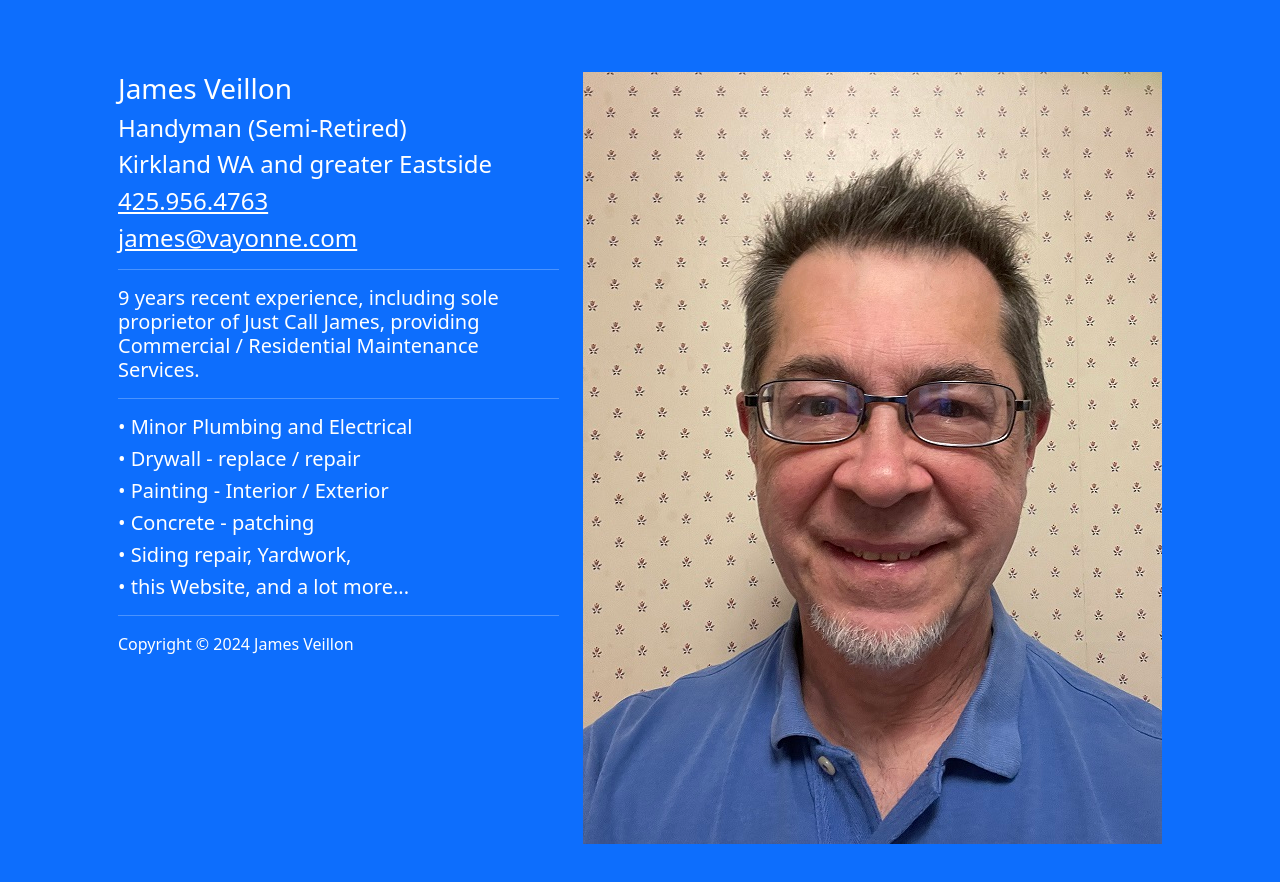
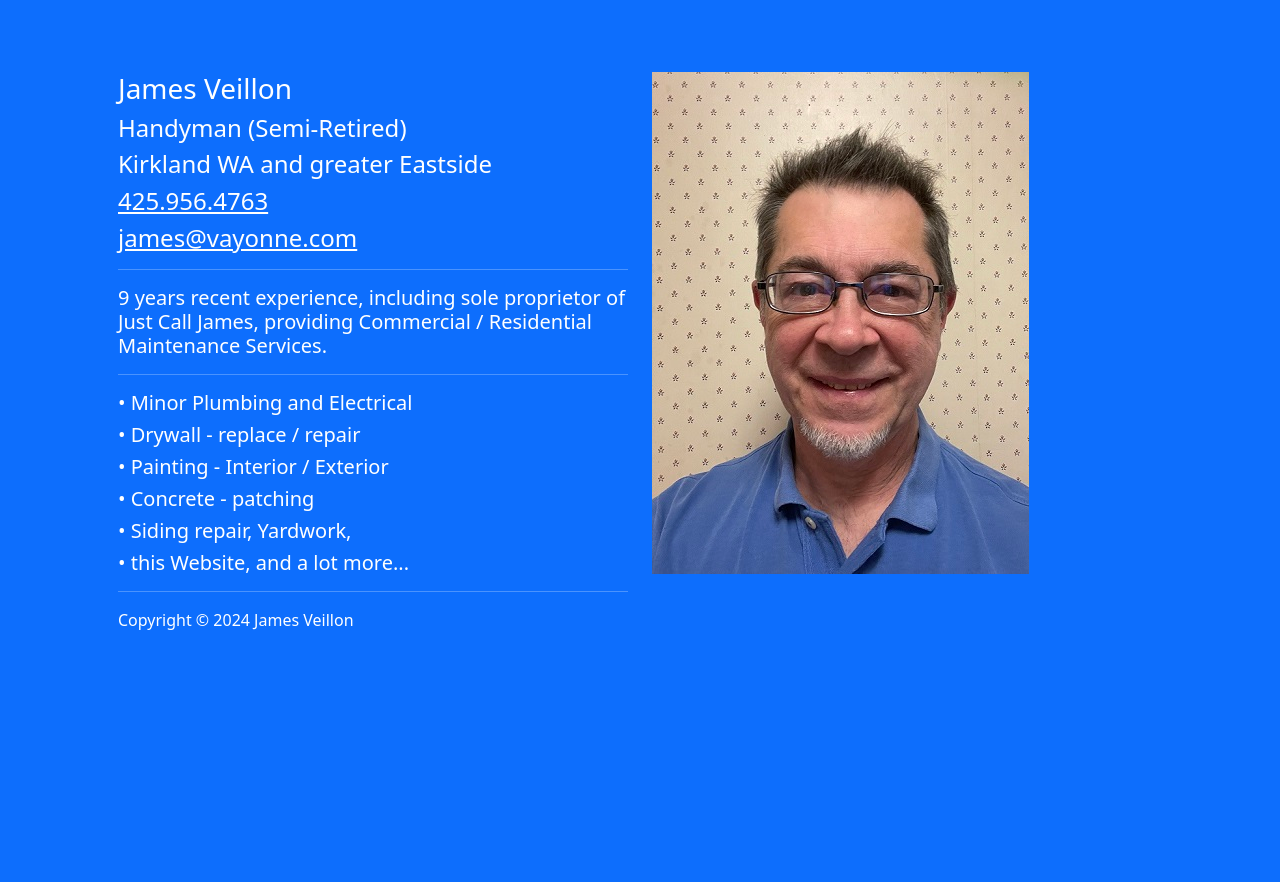
Before and after one commit to james-veillon/Vayonne, a plain HTML site: page index.html in a window 1280 px wide. After the commit the page ends 800 px from the top, so only its background shows below. Drawn offline with nearby package versions, Linux system fonts and the light colour scheme.

Commit message:
Update index.html - headshot2

```diff
--- a/index.html
+++ b/index.html
@@ -27,7 +27,7 @@
         <hr>
         <p>Copyright © 2024 James Veillon</p>
     </div>
-    <div class="col"><img src="./headshot.jpg.jpg" alt="Head Shot"></div>
+    <div class="col"><img src="./headshot2.jpg" alt="Head Shot"></div>
 </div>
 </body>
 </html>
```
